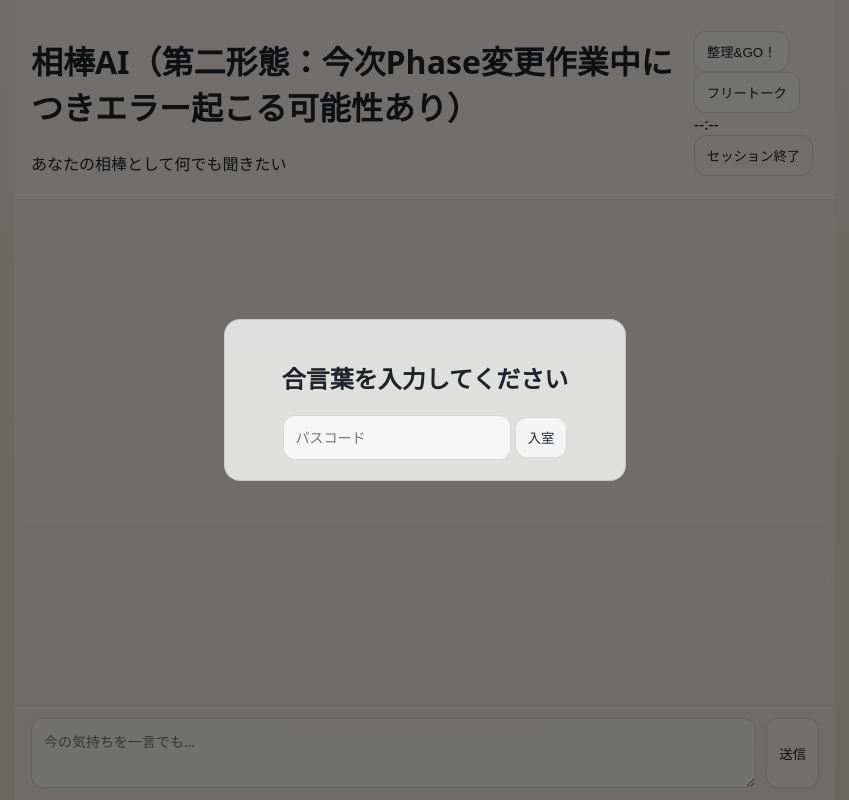
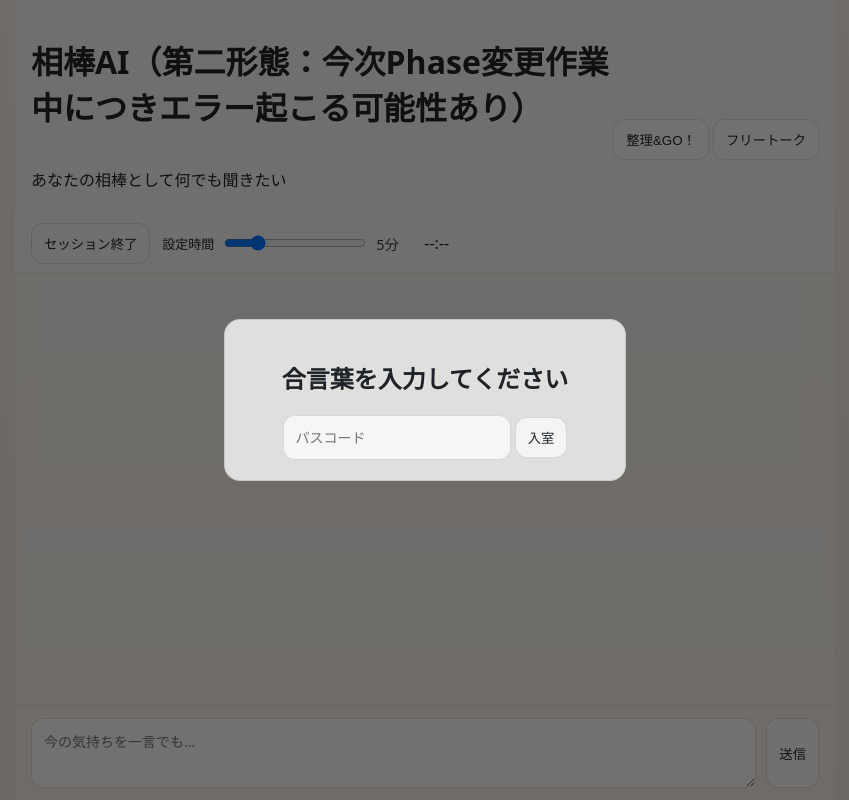
Before and after one commit to hiroyuki00889/aibuddy_phase0v2_vercel, a website: page web/index.html in a window 1280 px wide. Shown: the whole page, without its empty margins (215-1064 px from the left). Drawn offline with Linux system fonts and the light colour scheme.

Commit message:
設定時間のスライダー化、配置換え、不要コード削除

```diff
--- a/web/app.js
+++ b/web/app.js
@@ -3,12 +3,12 @@ const inputEl = document.getElementById("input");
 const sendBtn = document.getElementById("sendBtn");
 const endBtn = document.getElementById("endBtn");
 
-// //***変更箇所**** ここから：壁打ち追加UI
+// 壁打ち追加UI
 const summarizeBtn = document.getElementById("summarizeBtn");
 const wallDurationBox = document.getElementById("wallDurationBox");
 const wallMinutesInput = document.getElementById("wallMinutesInput");
-const answerTimerBox = document.getElementById("answerTimerBox");
-const answerTimerText = document.getElementById("answerTimerText");
+// //***変更箇所**** ここから：スライダー表示用
+const wallMinutesValue = document.getElementById("wallMinutesValue");
 // //***変更箇所**** ここまで
 
 // Phase1: モード切替（5分壁打ち / フリートーク）
@@ -416,11 +416,6 @@ function stopAnswerTimer() {
     clearInterval(wall.answerTimerId);
     wall.answerTimerId = null;
   }
-
-  // //***変更箇所**** ここから：上部タイマーが残っていても安全に隠す
-  answerTimerText?.classList.remove("isOver");
-  answerTimerBox?.classList.add("hidden");
-  // //***変更箇所**** ここまで
 }
 
 function getAnswerRemainingSeconds() {
@@ -660,16 +655,22 @@ summarizeBtn?.addEventListener("click", async () => {
 });
 
 // 壁打ち時間変更
-wallMinutesInput?.addEventListener("change", () => {
+// //***変更箇所**** ここから：number入力からスライダー入力に変更
+wallMinutesInput?.addEventListener("input", () => {
   const minutes = Math.max(1, Math.min(30, Number(wallMinutesInput.value) || 5));
   wallMinutesInput.value = String(minutes);
   wall.durationSeconds = minutes * 60;
+
+  if (wallMinutesValue) {
+    wallMinutesValue.textContent = `${minutes}分`;
+  }
 
   if (!wall.isActive && mode === "wall5") {
     timerText.textContent = formatMMSS(wall.durationSeconds);
     progressBar.style.width = "0%";
   }
 });
+// //***変更箇所**** ここまで
 
 // //***変更箇所**** ここから：Shift+Enterで改行、Enter単体で送信、変換中は送信しない
 inputEl.addEventListener("keydown", (e) => {
--- a/web/index.html
+++ b/web/index.html
@@ -18,40 +18,38 @@
 
   <div class="app">
     <header class="header">
-      <div>
+      <!-- //***変更箇所**** ここから：説明文の横に終了・設定時間・残り時間を配置 -->
+      <div class="headerMain">
         <h1>相棒AI（第二形態：今次Phase変更作業中につきエラー起こる可能性あり）</h1>
-        <p class="sub">あなたの相棒として何でも聞きたい</p>
+
+        <div class="subRow">
+          <p class="sub">あなたの相棒として何でも聞きたい</p>
+
+          <div class="sessionControls">
+            <button id="endBtn" class="btn ghost">セッション終了</button>
+
+            <div id="wallDurationBox" class="wallDurationBox hidden">
+              <label for="wallMinutesInput">設定時間</label>
+              <input id="wallMinutesInput" type="range" min="1" max="30" value="5" />
+              <span id="wallMinutesValue">5分</span>
+            </div>
+
+            <div class="timer" aria-live="polite">
+              <span id="timerText">--:--</span>
+              <div class="progress" aria-hidden="true">
+                <div id="progressBar" class="bar"></div>
+              </div>
+            </div>
+          </div>
+        </div>
       </div>
+      <!-- //***変更箇所**** ここまで -->
 
       <div class="headerRight">
         <div class="mode">
           <button id="modeWallBtn" class="btn chip">整理&GO！</button>
           <button id="modeFreeBtn" class="btn chip active">フリートーク</button>
         </div>
-
-        <!-- //***変更箇所**** ここから：壁打ち時間設定 -->
-        <div id="wallDurationBox" class="wallDurationBox hidden">
-          <label for="wallMinutesInput">壁打ち時間(1~30分)</label>
-          <input id="wallMinutesInput" type="number" min="1" max="30" value="5" />
-          <span>分</span>
-        </div>
-        <!-- //***変更箇所**** ここまで -->
-
-        <div class="timer" aria-live="polite">
-          <span id="timerText">--:--</span>
-          <div class="progress" aria-hidden="true">
-            <div id="progressBar" class="bar"></div>
-          </div>
-
-          <!-- //***変更箇所**** ここから：壁打ちの回答カウントダウン -->
-          <div id="answerTimerBox" class="answerTimerBox hidden">
-            <span class="answerTimerLabel">回答目安</span>
-            <span id="answerTimerText">--:--</span>
-          </div>
-          <!-- //***変更箇所**** ここまで -->
-        </div>
-
-        <button id="endBtn" class="btn ghost">セッション終了</button>
       </div>
     </header>
 
--- a/web/styles.css
+++ b/web/styles.css
@@ -309,3 +309,46 @@ body.theme-wall .bubble { display: none; } /* 念のため（壁打ちでは bub
   display: none;
 }
 /* //***変更箇所**** ここまで */
+
+/* //***変更箇所**** ここから：ヘッダー内に終了・設定時間・残り時間を横並び配置 */
+.headerMain {
+  flex: 1;
+  min-width: 0;
+}
+
+.subRow {
+  display: flex;
+  align-items: center;
+  gap: 16px;
+  flex-wrap: wrap;
+}
+
+.sessionControls {
+  display: flex;
+  align-items: center;
+  gap: 12px;
+  flex-wrap: wrap;
+}
+
+.wallDurationBox {
+  display: flex;
+  align-items: center;
+  gap: 8px;
+}
+
+.wallDurationBox input[type="range"] {
+  width: 120px;
+}
+
+#wallMinutesValue {
+  min-width: 36px;
+  font-size: 0.9rem;
+  opacity: 0.85;
+}
+
+.timer {
+  display: flex;
+  align-items: center;
+  gap: 8px;
+}
+/* //***変更箇所**** ここまで */
```
